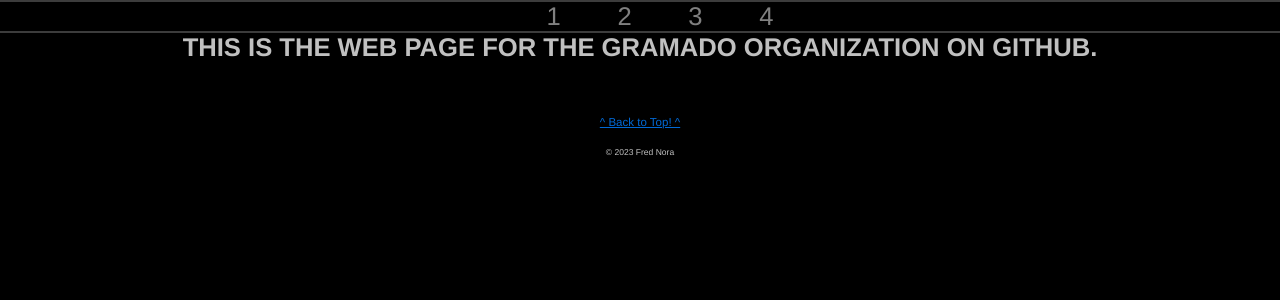
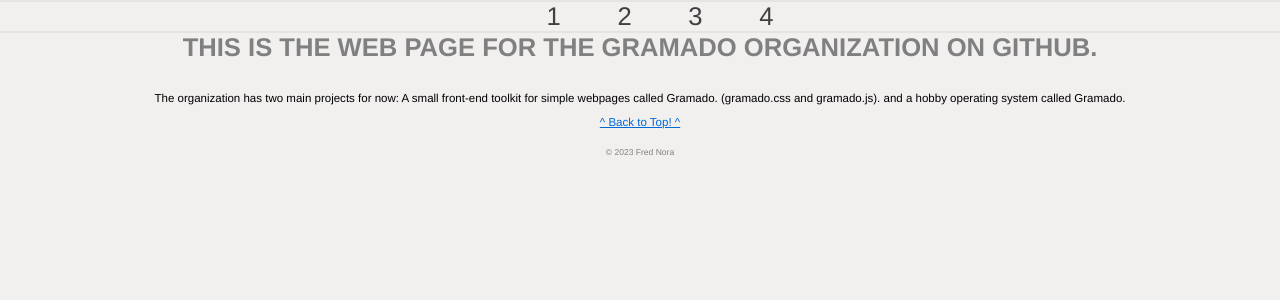
Before and after one commit to gramado/gramado.github.io, a PHP site: page / in a window 1280 px wide. Shown: the top 300 px of the page. Run offline with PHP 8.4, Linux system fonts and the light colour scheme.

Commit message:
css: Clean color style.

```diff
--- a/assets/css/gramado.css
+++ b/assets/css/gramado.css
@@ -38,8 +38,8 @@
     font-family: "Helvetica Neue", Helvetica, Arial, sans-serif;
     margin: 0;
     padding: 0;
-    /*background-color: #F2EFEF;*/
-    background-color: #000000;
+    background-color: #F2EFEF;
+    /*background-color: #000000;*/
 }
 h1,h2,h3,h4,h5,h6 {
     margin: 0;
@@ -103,7 +103,7 @@
 
 .gramado-footer {
     text-align: center;
-    color: #C0C0C0;
+    color: #808080;
 }
 
 /*
@@ -136,7 +136,7 @@
     text-align: center;
     text-decoration: none;
     text-transform: uppercase;
-    color: #808080;
+    color: #404040;
     display: inline-block;
 }
 .gramado-nav a:hover {
@@ -146,6 +146,7 @@
 
 .gramado-header{
     font-size: 4.0vw;
+    color: #808080;
 }
 .gramado-text{
     font-size: 2.0vw;
@@ -153,7 +154,7 @@
 .gramado-footer {
     font-size: 1.5vw;
     text-align: center;
-    color: #C0C0C0;
+    color: #808080;
     padding-bottom: 2%;
 }
 }
@@ -180,7 +181,7 @@
 .gramado-nav a {
     text-decoration: none;
     text-transform: uppercase;
-    color: #808080;
+    color: #404040;
     display: inline-block;
 }
 .gramado-nav a:hover {
@@ -189,6 +190,7 @@
 
 .gramado-header{
     font-size: 1.0vw;
+    color: #808080;
 }
 .gramado-text{
     font-size: 0.9vw;
@@ -196,7 +198,7 @@
 .gramado-footer {
     font-size: 0.8vw;
     text-align: center;
-    color: #C0C0C0;
+    color: #808080;
     padding-bottom: 2%;
 }
 }
```
